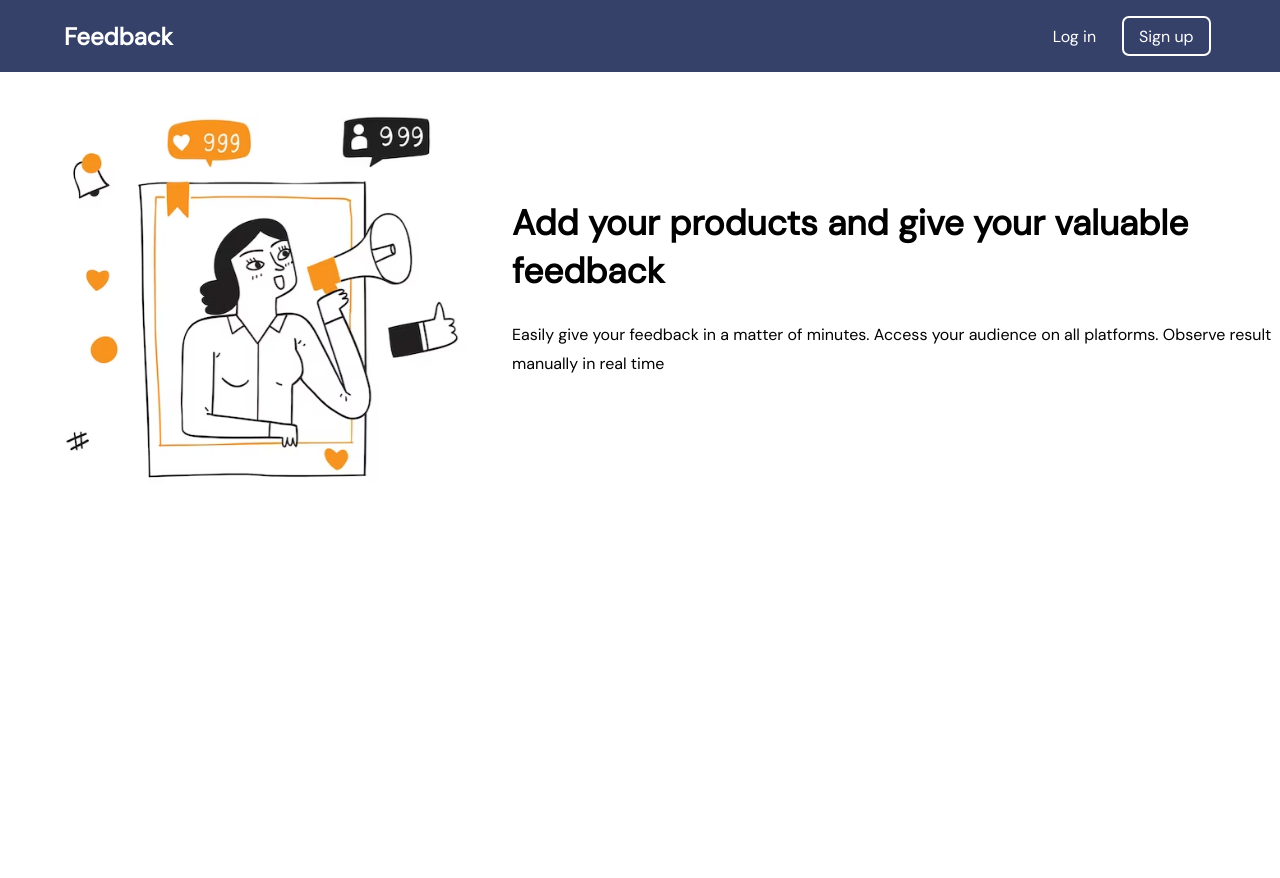
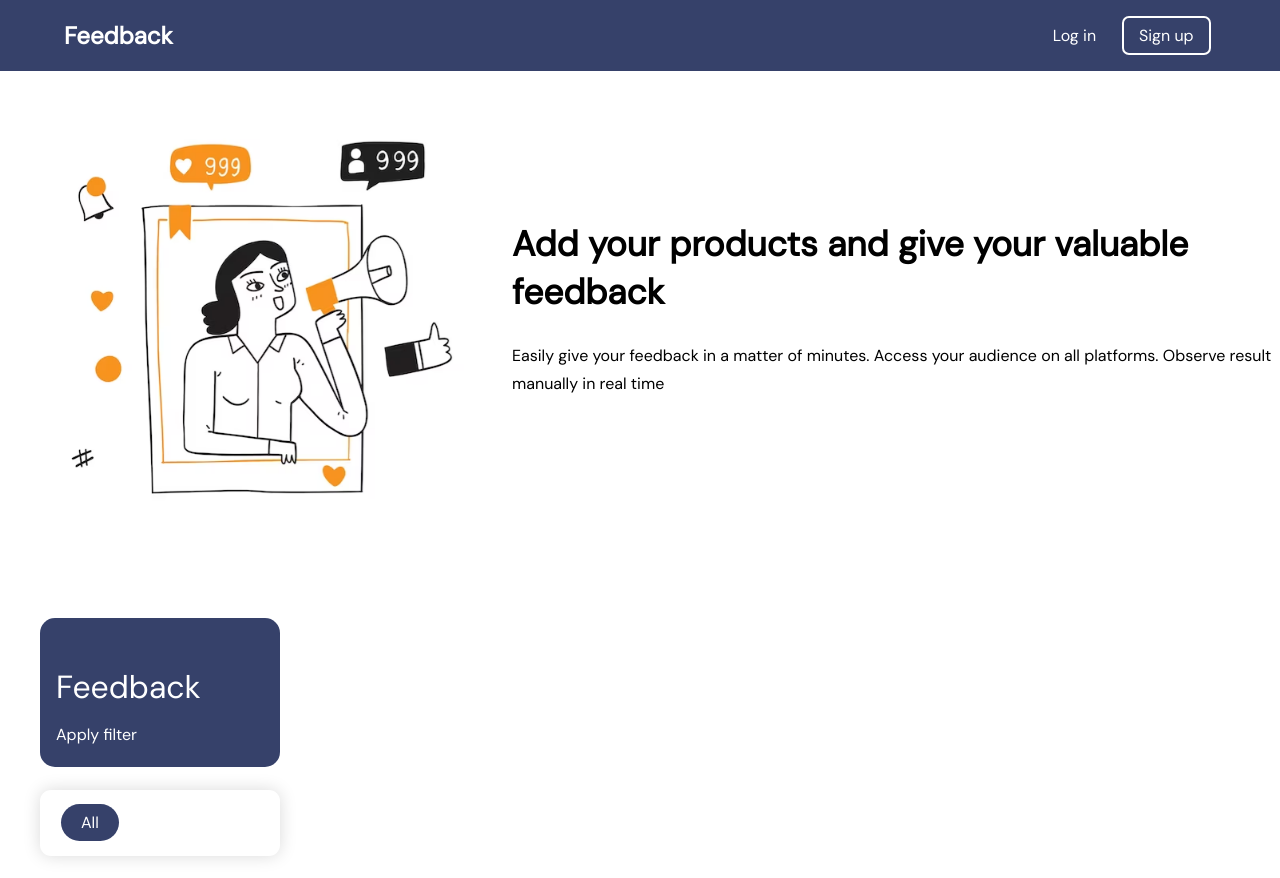
Before and after one commit to RitikJ06/Feedback-Platform, a React app in the folder client/: page / in a window 1280 px wide. Before the commit the page ends 800 px from the top, so only its background shows below. Built offline with nearby package versions, Linux system fonts and the light colour scheme; no server answers.

Commit message:
Filter option added on page

```diff
--- a/client/src/components/Main/Main.css
+++ b/client/src/components/Main/Main.css
@@ -0,0 +1,46 @@
+.productSectionWrapper{
+    display: flex;
+    margin-top: 5%;
+    box-sizing: border-box;
+}
+.filterWrapper{
+    display: flex;
+    flex-direction: column;
+    align-items: center;
+    width: 25%;
+}
+.filterHeading{
+    width: 75%;
+    color: white;
+    background: #36416A;
+    padding: 2% 5%;
+    box-sizing: border-box;
+    border-radius: 15px;
+}
+.filterHeading h1{
+    margin: 20% 0px 0px 0px;
+    font-weight: 500;
+}
+.filterButtonsWrapper{
+    display: flex;
+    width: 75%;
+    box-shadow: 0px 0px 17.50510597229004px 0px #00000026;
+    padding: 3% 5%;
+    box-sizing: border-box;
+    flex-wrap: wrap;
+    margin: 7% 0px;
+    border-radius: 11px;
+}
+.filterButton{
+    display: flex;
+    width: fit-content;
+    padding: 8px 20px;
+    background: #36416A26;
+    border-radius: 25px;
+    margin: 5px;
+    cursor: pointer;
+}
+.selectedFilter{
+    background: #36416A;
+    color: white;
+}
--- a/client/src/components/Main/Main.jsx
+++ b/client/src/components/Main/Main.jsx
@@ -1,13 +1,63 @@
 import React from 'react'
 import './Main.css'
+import axios from 'axios'
 import NavBar from './navBar/NavBar'
 import HeroSection from './heroSection/HeroSection'
 
+import { useState, useEffect } from 'react'
+
 export default function Main() {
+  const [filters, setFilters] = useState(new Set(['All']));
+  const [filterBy, setFilterBy] = useState("All");
+
+  const [productCount, setProductCount] = useState(0);
+
+  useEffect( () => {
+    const fetchData = async() => {
+
+      try{
+        const res = await axios.get('http://localhost:8000/api/products')
+        let all_filters= new Set()
+        res.data.map((item) => {item.category.map((cate) => {
+          all_filters = all_filters.add(cate)
+        }) })
+        all_filters = new Set([...filters, ...all_filters])
+        setFilters(all_filters)
+        console.log(all_filters)
+        setProductCount(all_filters.size)
+    }
+    catch{
+      console.log('Someting went wrong!')
+    }
+   }
+   fetchData();
+  }, [])
+
+
+
   return (
     <>
       <NavBar/>
       <HeroSection/>
+
+       <div className='productSectionWrapper'>
+        <div className='filterWrapper'>
+          <div className='filterHeading'>
+            <h1>Feedback</h1>
+            <p>Apply filter</p>
+          </div>
+          <div className='filterButtonsWrapper'>
+            {[...filters].map((filter) => {
+              return <span className={filter === filterBy ? 'filterButton selectedFilter' : 'filterButton'} onClick={() => setFilterBy(filter)}>{filter}</span>
+            })}
+          </div>
+        </div>
+
+        <div className='productSection'>
+
+        </div>
+
+       </div>
     </>
   )
 }
--- a/client/src/components/Main/heroSection/HeroSection.css
+++ b/client/src/components/Main/heroSection/HeroSection.css
@@ -4,19 +4,17 @@
 }
 .heroImageWrapper{
     display: flex;
-    height: 100%;
     width: 40%;
     justify-content: center;
     align-items: center;
 }
 .heroImage{
     display: flex;
-    height: 90%;
+    height: 80%;
 }
 .heroTextWrapper{
     width: 60%;
     display: flex;
-    height: 100%;
     flex-direction: column;
     justify-content: center;
 }
--- a/client/src/index.css
+++ b/client/src/index.css
@@ -5,6 +5,10 @@ body {
     "Helvetica Neue", sans-serif;
   -webkit-font-smoothing: antialiased;
   -moz-osx-font-smoothing: grayscale;
+  min-height: 100vh;
+  width: 100vw;
+  overflow-x: hidden !important;
+
 }
 
 code {
@@ -13,10 +17,10 @@ code {
 }
 
 #root {
-  width: 100vw;
-  height: 100vh;
-  display: flex;
-  flex-direction: column;
+  width: 100%;
+  height: fit-content;
+  /*display: flex;
+  flex-direction: column; */
 }
 
 a {
```
